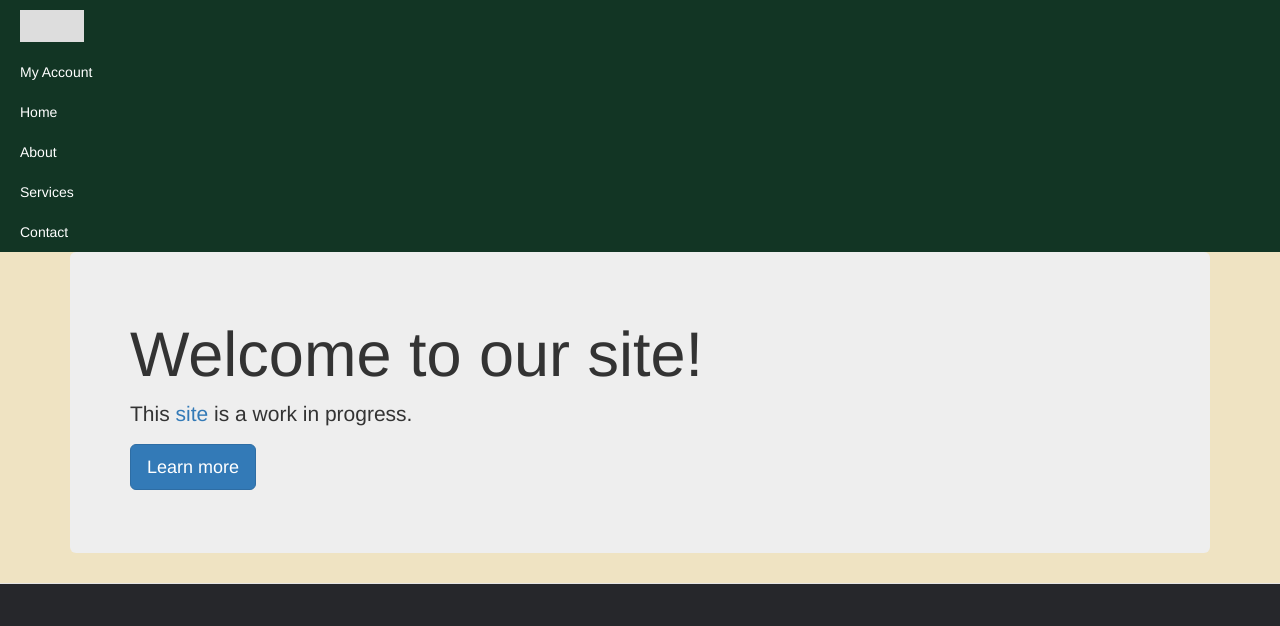
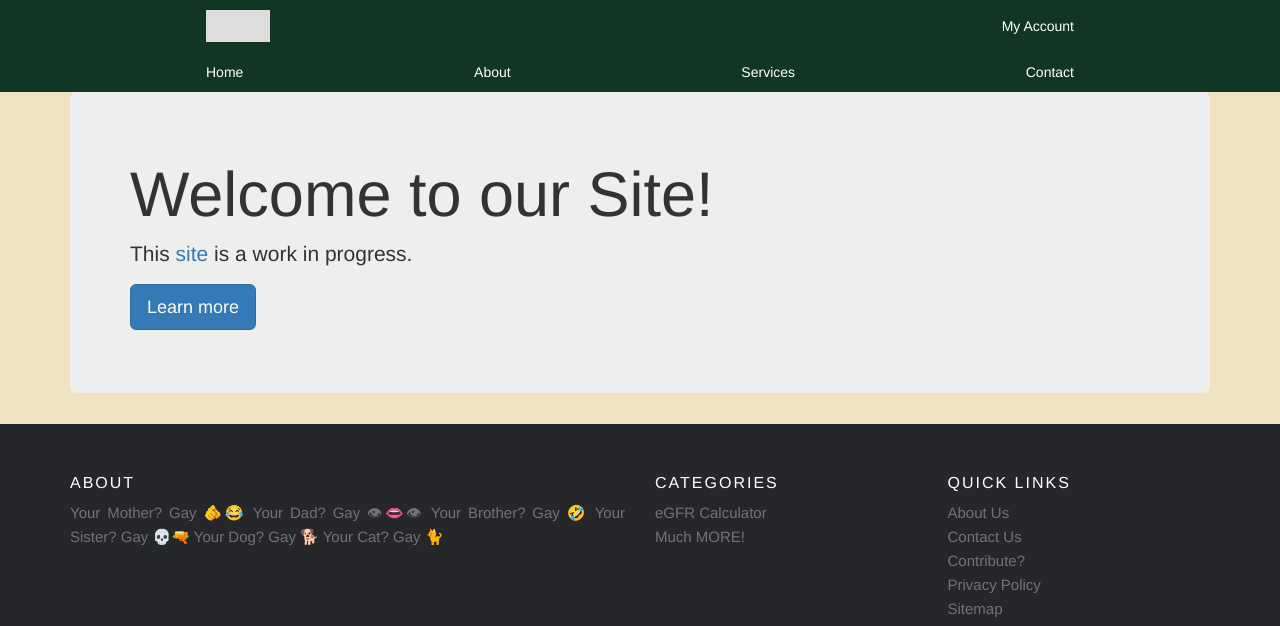
Before and after one commit to JayNightmare/SDP-Website, a website: page html/home/index.html in a window 1280 px wide. Shown: the top 626 px of the page. Drawn offline with nearby package versions, Linux system fonts and the light colour scheme.

Commit message:
`Refactor navbar layout and styles across multiple files`

```diff
--- a/html/home/index.html
+++ b/html/home/index.html
@@ -12,6 +12,7 @@
     <!-- // -->
     <!-- ? Navbar ? -->
     <header>
+        <div>
             <!-- ? Top Nav - Flex Space Between ? -->
             <div class="top-nav">
                 <!-- ! Logo ! -->
@@ -43,17 +44,18 @@
                     <a href="../../html/contact/index.html">Contact</a>
                 </div>
             </div>
+        </div>
     </header>
     <!-- // -->
 
     <!-- // -->
     <!-- ? Body ? -->
-    <main>
+    <main class="shell">
         <div class="container">
             <div class="row">
                 <div class="col-md-12">
                     <div class="jumbotron">
-                        <h1>Welcome to our site!</h1>
+                        <h1>Welcome to our Site!</h1>
                         <p class="lead">This
                             <a href="https://www.youtube.com/watch?v=dQw4w9WgXcQ">site</a> is a work in progress.</p>
                         <p><a class="btn btn-primary btn-lg" href="../../html/about/index.html" role="button">Learn more</a></p>
--- a/styles/global/navbar.css
+++ b/styles/global/navbar.css
@@ -10,6 +10,7 @@ header > div > div {
     display: flex;
     justify-content: space-between;
     align-items: center;
+    margin: auto 15%;
 }
 
 header a {
```
Also changed, not shown: html/about/index.html (+4 -2 lines). Lines whose indentation alone changed are shown as unchanged.
